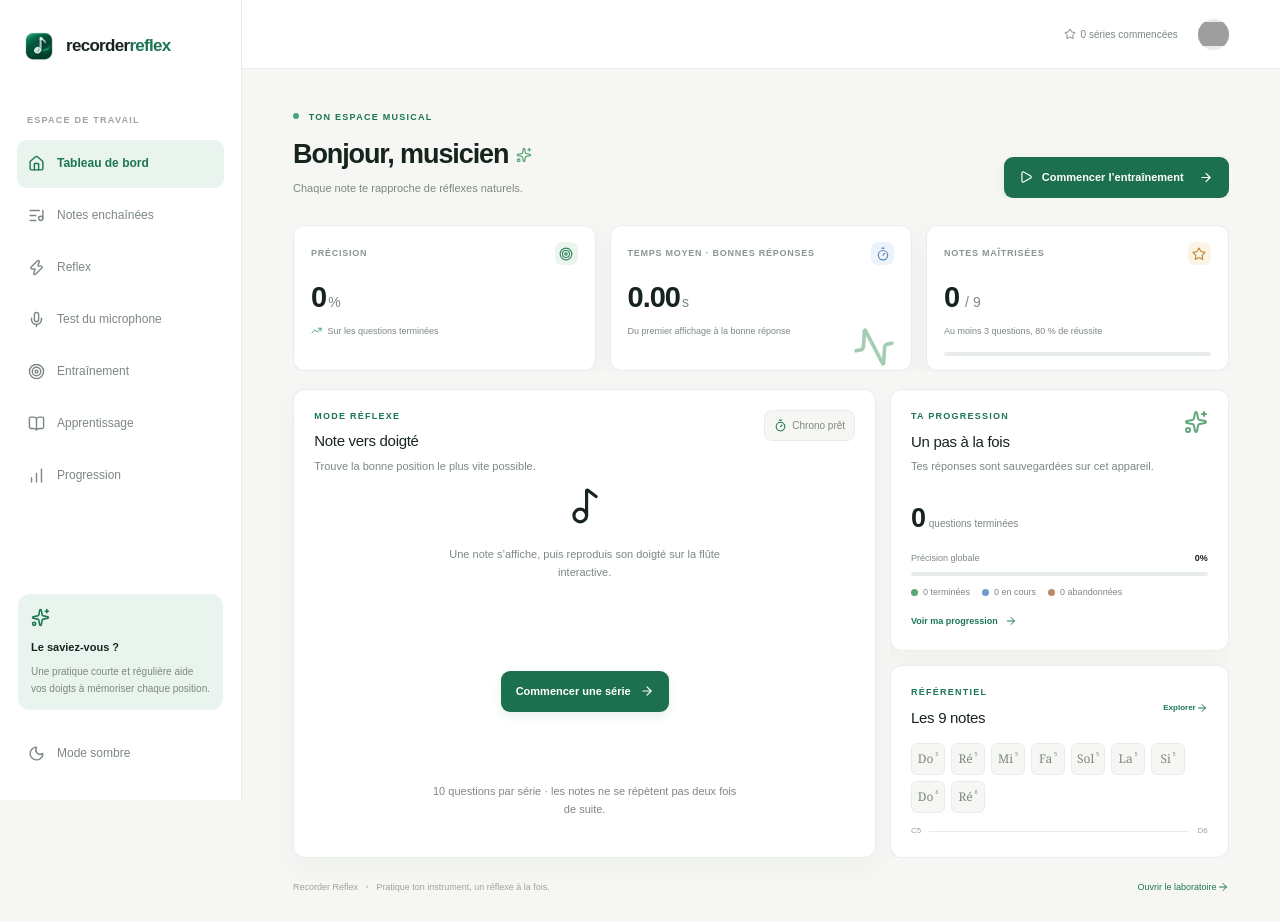
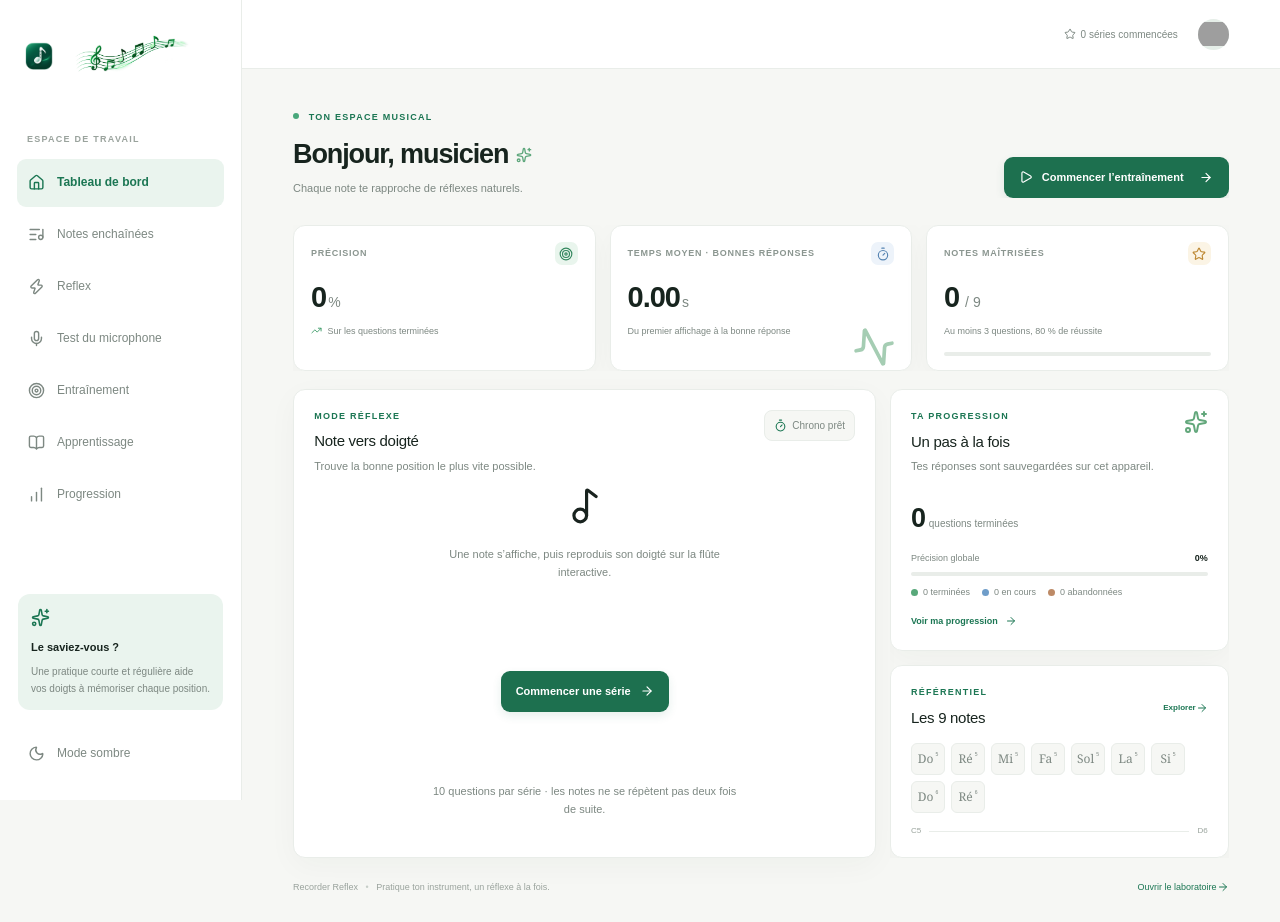
Before and after one commit to chelohubinc/recorder-reflex, a Next.js app: page / in a window 1280 px wide. Built offline with nearby package versions, Linux system fonts and the light colour scheme; grey boxes are pictures that could not be loaded.

Commit message:
Refactor code structure for improved readability and maintainability

```diff
--- a/app/page.tsx
+++ b/app/page.tsx
@@ -239,9 +239,12 @@ export default function Home() {
   return (
     <main className="app-shell">
       <aside className="sidebar">
-        <Link href="/" className="brand">
+        <Link href="/" className="brand items-center! gap-1!">
           <Image src="/apple-touch-icon.png" alt="" width={34} height={34} className="brand-icon" />
-          <span>recorder<span className="brand-accent">reflex</span></span>
+          <span className="hidden! sm:block!">
+            <img src="/wave.png" className="w-full h-auto" alt="Wave" />
+            {/* recorder<span className="brand-accent">reflex</span> */}
+          </span>
         </Link>
         <div className="side-label">ESPACE DE TRAVAIL</div>
         <Link className="nav-link active" href="/"><House aria-hidden="true" /> Tableau de bord</Link>
```
Also changed, not shown: public/wave.png (added).
